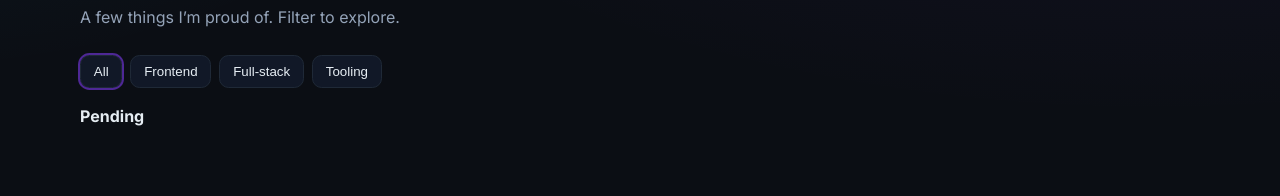
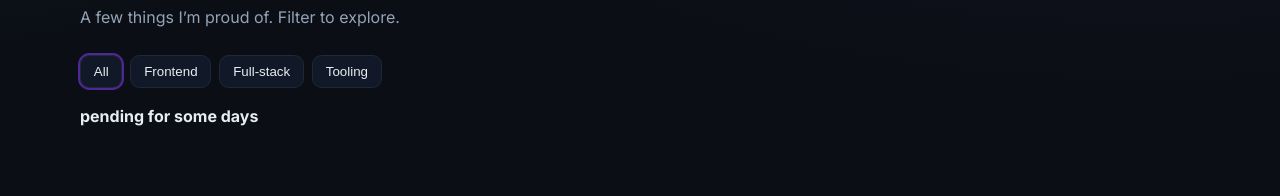
Before and after one commit to rajbhartiya1/raj-html, a plain HTML site: page index.html in a window 1280 px wide. Shown: the part 1403-1599 px from the top of the page. Drawn offline with Linux system fonts and the light colour scheme; a script that the page names is missing.

Commit message:
some chjanges

```diff
--- a/index.html
+++ b/index.html
@@ -173,7 +173,7 @@
         </div>
       </section>-->
 
-      <p><b>Pending</b> </p>
+      <p><b>pending for some days</b> </p>
 
       <!-- EXPERIENCE -->
       <section id="experience" class="section container">
```
